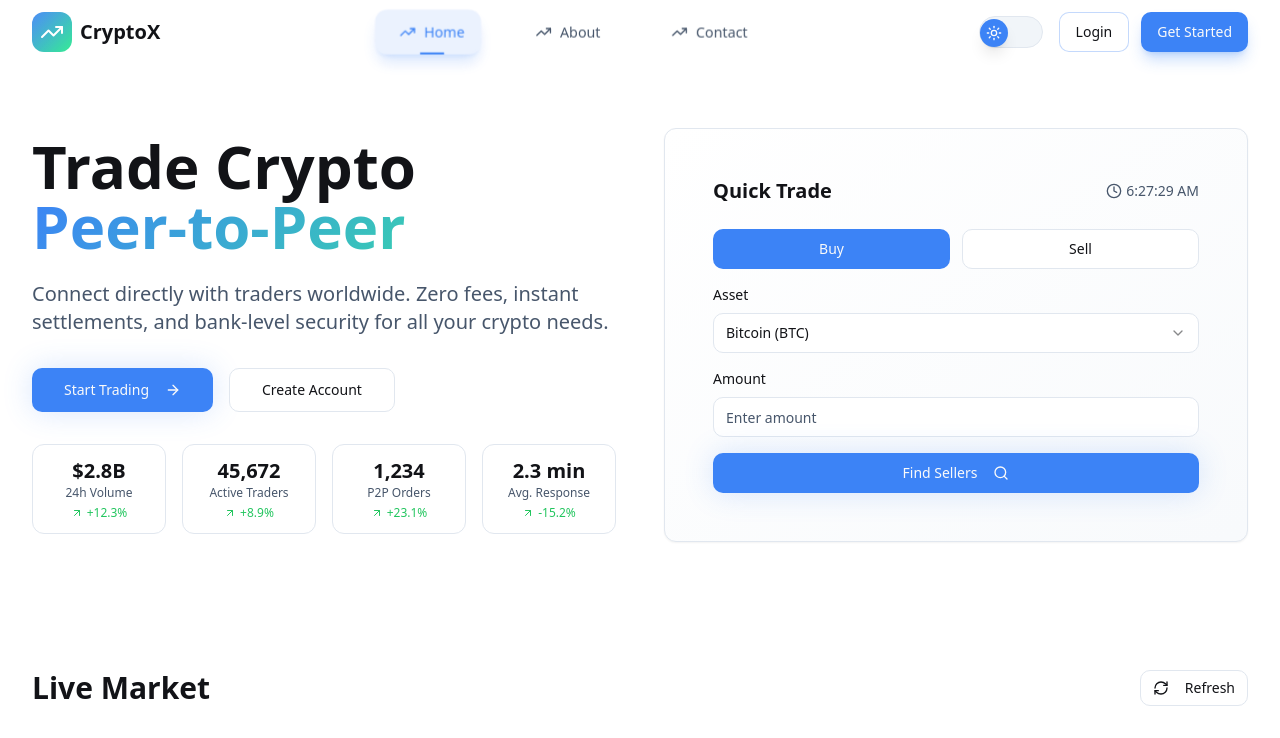
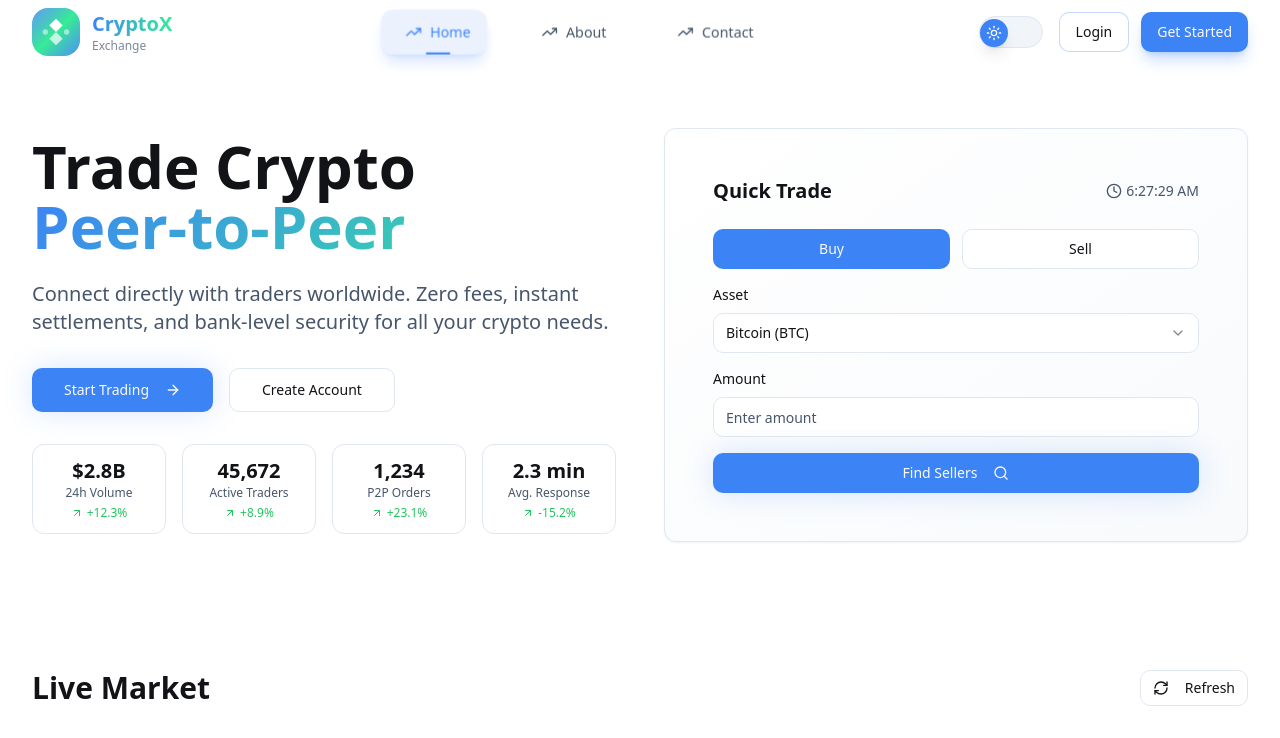
Before and after one commit to manishjan1811/trade-flow-universe, a React (Vite) app: page / in a window 1280 px wide. Shown: the top 738 px of the page. Built offline with nearby package versions, Linux system fonts and the light colour scheme.

Commit message:
Improve logo design

```diff
--- a/src/components/ModernNavbar.tsx
+++ b/src/components/ModernNavbar.tsx
@@ -174,50 +174,120 @@ function Modern3DLogo() {
       }}
       className="perspective-1000"
     >
-      <Link to="/" className="flex items-center space-x-2 group">
+      <Link to="/" className="flex items-center space-x-3 group">
         <motion.div
-          className="w-10 h-10 gradient-primary rounded-xl flex items-center justify-center relative overflow-hidden"
+          className="relative w-12 h-12 rounded-2xl bg-gradient-to-br from-primary via-accent to-primary overflow-hidden"
           style={{
             transform: "translateZ(30px)",
           }}
           animate={{
             scale: isHovered ? 1.1 : 1,
-            rotateZ: isHovered ? [0, 360] : 0,
           }}
           transition={{
             scale: { duration: 0.3 },
-            rotateZ: { duration: 1.2, ease: "easeInOut" }
           }}
         >
-          {/* 3D inner glow */}
+          {/* Animated background gradient */}
           <motion.div
-            className="absolute inset-0 bg-gradient-to-br from-white/30 to-transparent rounded-xl"
-            style={{
-              transform: "translateZ(5px)",
+            className="absolute inset-0 bg-gradient-to-br from-white/20 via-transparent to-white/10"
+            animate={{
+              rotate: isHovered ? 360 : 0,
             }}
-            animate={{
-              opacity: isHovered ? 0.6 : 0.3,
-            }}
+            transition={{ duration: 2, ease: "linear", repeat: isHovered ? Infinity : 0 }}
           />
-          <TrendingUp
-            className="w-6 h-6 text-white relative z-10"
+
+          {/* Modern geometric logo design */}
+          <div className="absolute inset-2 flex items-center justify-center">
+            <svg
+              className="w-8 h-8 text-white relative z-10"
               style={{
                 transform: "translateZ(10px)",
               }}
+              viewBox="0 0 24 24"
+              fill="none"
+            >
+              {/* Central diamond */}
+              <motion.path
+                d="M12 2L7 7L12 12L17 7L12 2Z"
+                fill="currentColor"
+                animate={{
+                  scale: isHovered ? [1, 1.2, 1] : 1,
+                }}
+                transition={{ duration: 0.8, repeat: isHovered ? Infinity : 0 }}
+              />
+              {/* Bottom diamond */}
+              <motion.path
+                d="M12 12L7 17L12 22L17 17L12 12Z"
+                fill="currentColor"
+                fillOpacity="0.7"
+                animate={{
+                  scale: isHovered ? [1, 0.8, 1] : 1,
+                }}
+                transition={{ duration: 0.8, repeat: isHovered ? Infinity : 0, delay: 0.2 }}
+              />
+              {/* Side accents */}
+              <motion.circle
+                cx="4"
+                cy="12"
+                r="2"
+                fill="currentColor"
+                fillOpacity="0.5"
+                animate={{
+                  scale: isHovered ? [1, 1.5, 1] : 1,
+                }}
+                transition={{ duration: 0.8, repeat: isHovered ? Infinity : 0, delay: 0.4 }}
+              />
+              <motion.circle
+                cx="20"
+                cy="12"
+                r="2"
+                fill="currentColor"
+                fillOpacity="0.5"
+                animate={{
+                  scale: isHovered ? [1, 1.5, 1] : 1,
+                }}
+                transition={{ duration: 0.8, repeat: isHovered ? Infinity : 0, delay: 0.4 }}
+              />
+            </svg>
+          </div>
+
+          {/* Glow effect */}
+          <motion.div
+            className="absolute inset-0 rounded-2xl"
+            animate={{
+              boxShadow: isHovered
+                ? "0 0 30px rgba(59, 130, 246, 0.5), 0 0 60px rgba(16, 185, 129, 0.3)"
+                : "0 0 15px rgba(59, 130, 246, 0.2)"
+            }}
+            transition={{ duration: 0.3 }}
           />
         </motion.div>
-        <motion.span
-          className="text-xl font-bold text-foreground"
+
+        <motion.div
           style={{
             transform: "translateZ(20px)",
           }}
+          className="flex flex-col"
+        >
+          <motion.span
+            className="text-xl font-bold bg-gradient-to-r from-primary to-accent bg-clip-text text-transparent"
             animate={{
-            letterSpacing: isHovered ? "0.1em" : "0em",
+              letterSpacing: isHovered ? "0.05em" : "0em",
             }}
             transition={{ duration: 0.3 }}
           >
             CryptoX
           </motion.span>
+          <motion.span
+            className="text-xs text-muted-foreground font-medium"
+            animate={{
+              opacity: isHovered ? 1 : 0.7,
+            }}
+            transition={{ duration: 0.3 }}
+          >
+            Exchange
+          </motion.span>
+        </motion.div>
       </Link>
     </motion.div>
   );
```
Lines whose indentation alone changed are shown as unchanged.
